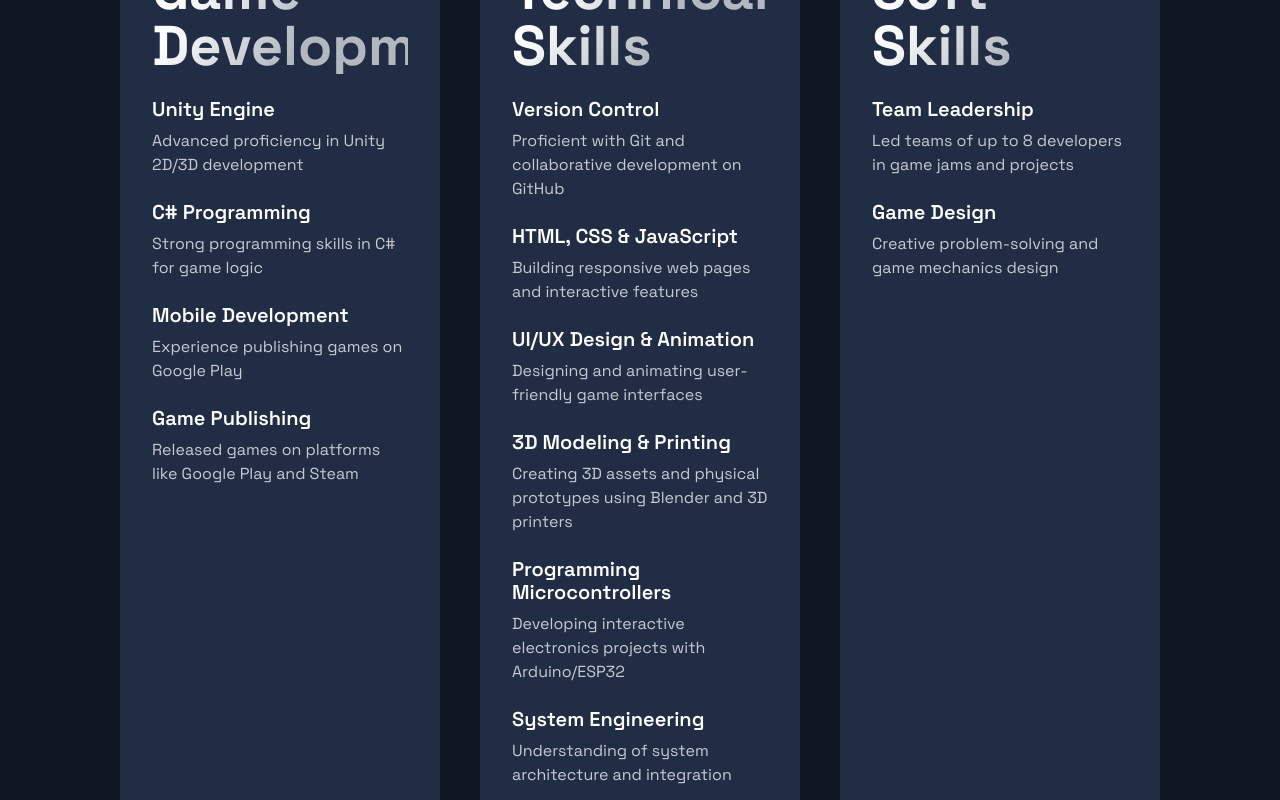
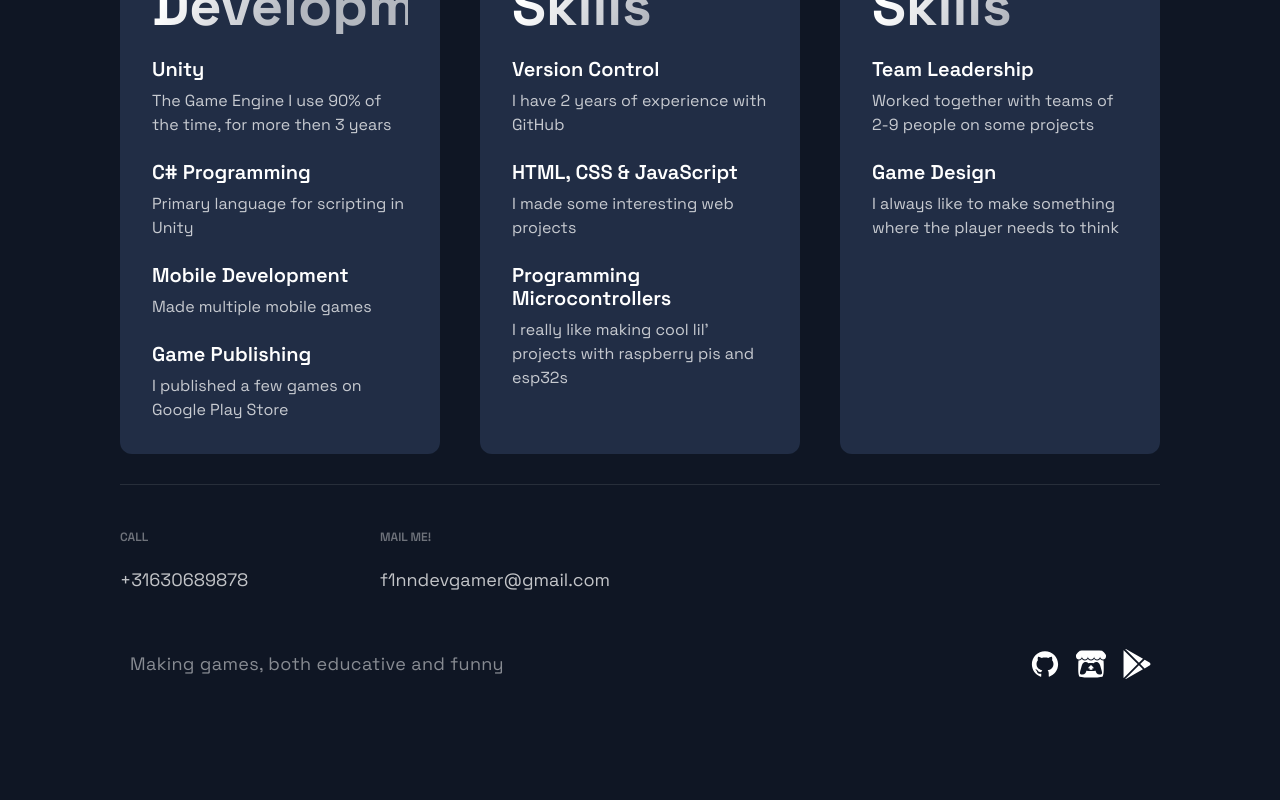
Before and after one commit to F1nndegamer/newPortofolio, a Next.js app: page / in a window 1280 px wide. Shown: the part 6300-7100 px from the top of the page. After the commit the page ends 7039 px from the top, so only its background shows below. Built offline with nearby package versions, Linux system fonts and the light colour scheme.

Commit message:
Removed AI Skills

```diff
--- a/src/components/Skills/Skills.js
+++ b/src/components/Skills/Skills.js
@@ -16,20 +16,20 @@ export const skillsData = [
     title: "Game Development",
     skills: [
       {
-        name: "Unity Engine",
-        description: "Advanced proficiency in Unity 2D/3D development",
+        name: "Unity",
+        description: "The Game Engine I use 90% of the time, for more then 3 years",
       },
       {
         name: "C# Programming",
-        description: "Strong programming skills in C# for game logic",
+        description: "Primary language for scripting in Unity",
       },
       {
         name: "Mobile Development",
-        description: "Experience publishing games on Google Play",
+        description: "Made multiple mobile games",
       },
       {
         name: "Game Publishing",
-        description: "Released games on platforms like Google Play and Steam",
+        description: "I published a few games on Google Play Store",
       },
     ],
   },
@@ -39,29 +39,16 @@ export const skillsData = [
       {
         name: "Version Control",
         description:
-          "Proficient with Git and collaborative development on GitHub",
+          "I have 2 years of experience with GitHub",
       },
       {
         name: "HTML, CSS & JavaScript",
-        description: "Building responsive web pages and interactive features",
-      },
-      {
-        name: "UI/UX Design & Animation",
-        description: "Designing and animating user-friendly game interfaces",
-      },
-      {
-        name: "3D Modeling & Printing",
-        description:
-          "Creating 3D assets and physical prototypes using Blender and 3D printers",
+        description: "I made some interesting web projects",
       },
       {
         name: "Programming Microcontrollers",
         description:
-          "Developing interactive electronics projects with Arduino/ESP32",
-      },
-      {
-        name: "System Engineering",
-        description: "Understanding of system architecture and integration",
+          "I really like making cool lil' projects with raspberry pis and esp32s",
       },
     ],
   },
@@ -71,11 +58,11 @@ export const skillsData = [
       {
         name: "Team Leadership",
         description:
-          "Led teams of up to 8 developers in game jams and projects",
+          "Worked together with teams of 2-9 people on some projects",
       },
       {
         name: "Game Design",
-        description: "Creative problem-solving and game mechanics design",
+        description: "I always like to make something where the player needs to think",
       },
     ],
   },
@@ -87,7 +74,7 @@ const Skills = () => (
     <SectionDivider />
     <SectionTitle main>My Skills</SectionTitle>
     <SectionText>
-      Here are the key skills and technologies I use to create engaging games and interactive experiences.
+      Here are the most important skills I got over the years.
     </SectionText>
     <SkillsContainer>
       {skillsData.map((category, index) => (
```
